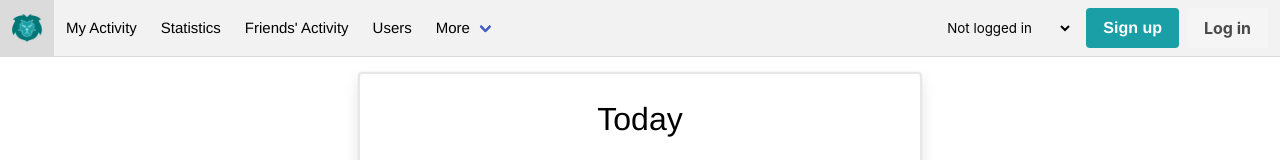
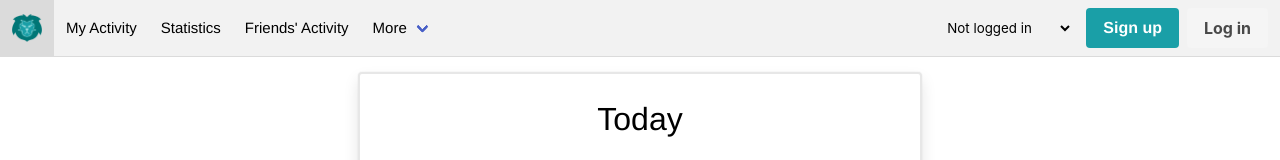
Before and after one commit to L10nhunter/WSR-Final-Project, a Vue app in the folder Client/: page / in a window 1280 px wide. Shown: the top 160 px of the page. Built offline with nearby package versions, Linux system fonts and the light colour scheme.

Commit message:
changed nav to hide Users tab completely when not admin.

```diff
--- a/Client/src/components/NavBar.vue
+++ b/Client/src/components/NavBar.vue
@@ -12,13 +12,11 @@ const isMyMobile =computed<boolean>(() => isMobile.value < 1024);
 const isBurgerActive = ref(false);
 const isModalActive = ref(false);
 
-const isAllowedToAccessUserPage = computed(() => LoggedInUser.value ? LoggedInUser.value.admin ? "/users" : "#" : "#");
-
 const mobileNav = [
     {name: "My Activity", path: "/myactivity"},
     {name: "Statistics", path: "/statistics"},
     {name: "Friends' Activity", path: "/friendsactivity"},
-    {name: "Users", path: isAllowedToAccessUserPage},
+    {name: "Users", path: "/users"},
     {name: "Documentation", path: "/documentation"},
     {name: "About", path: "/about"},
     {name: "Contact Us", path: "/contact"},
@@ -51,7 +49,7 @@ const user = ref("Not logged in");
 
         <div class="navbar-menu navbar-dropdown ncs" :class="{'is-active': isBurgerActive, 'is-hidden': !isMyMobile}">
             <div class="navbar-start">
-                <router-link v-for="route in mobileNav" class="navbar-item ncs is-hovered-mute" :to="route.path"
+                <router-link v-for="route in mobileNav" class="navbar-item ncs is-hovered-mute" :class="{'is-hidden': route.name==='Users' && (!LoggedInUser?.admin ?? true)}" :to="route.path"
                              @click="isBurgerActive = false">
                     {{ route.name }}
                 </router-link>
@@ -63,7 +61,7 @@ const user = ref("Not logged in");
 
         <div id="navbar-drop-menu" class="navbar-menu">
             <div class="navbar-start">
-                <router-link v-for="route in desktopNav" class="navbar-item ncs is-hovered-mute" :to="route.path">
+                <router-link v-for="route in desktopNav" class="navbar-item ncs is-hovered-mute" :class="{'is-hidden': route.name==='Users' && (!LoggedInUser?.admin ?? true)}" :to="route.path">
                     {{ route.name }}
                 </router-link>
                 <div class="navbar-item has-dropdown is-hoverable is-hovered-mute">
```
